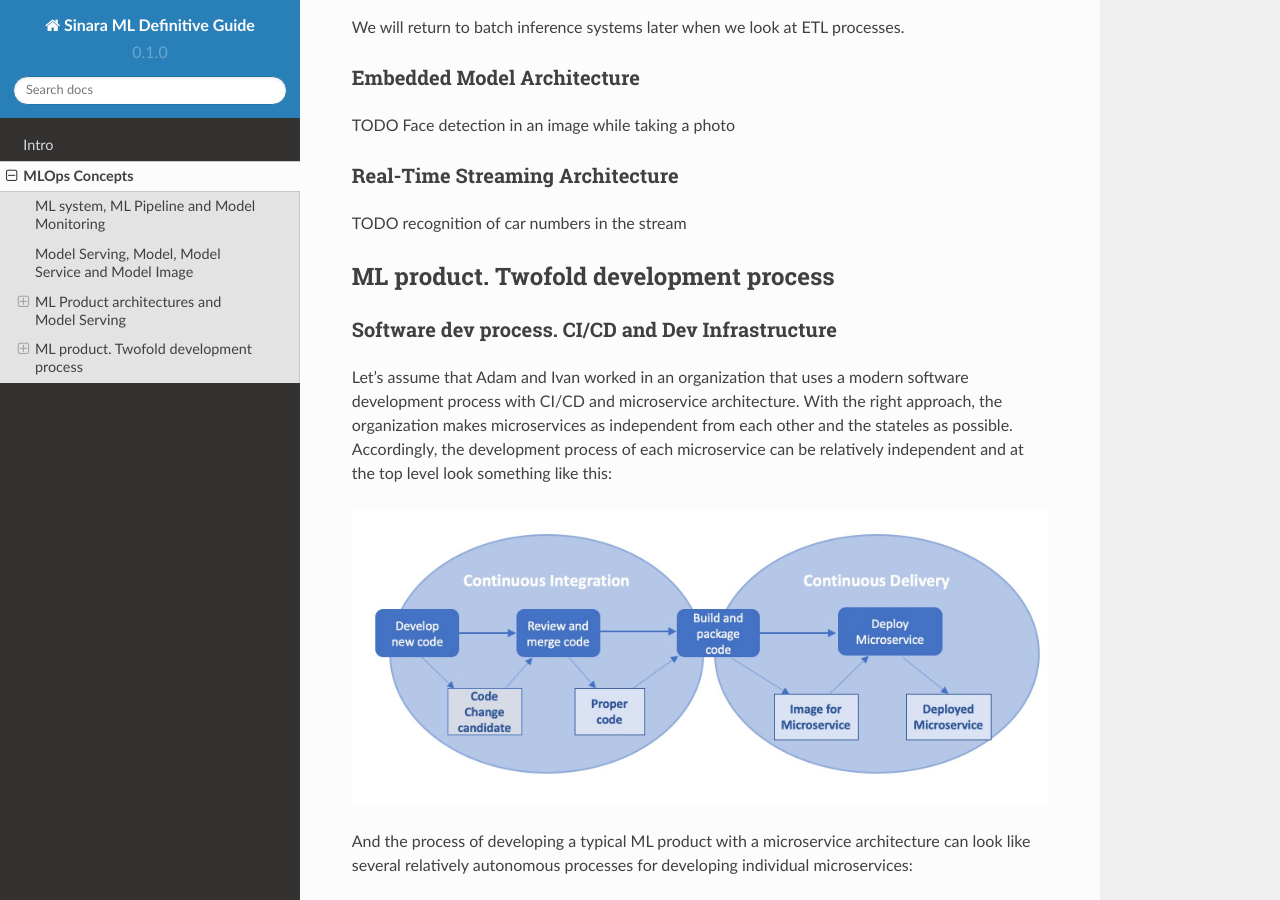
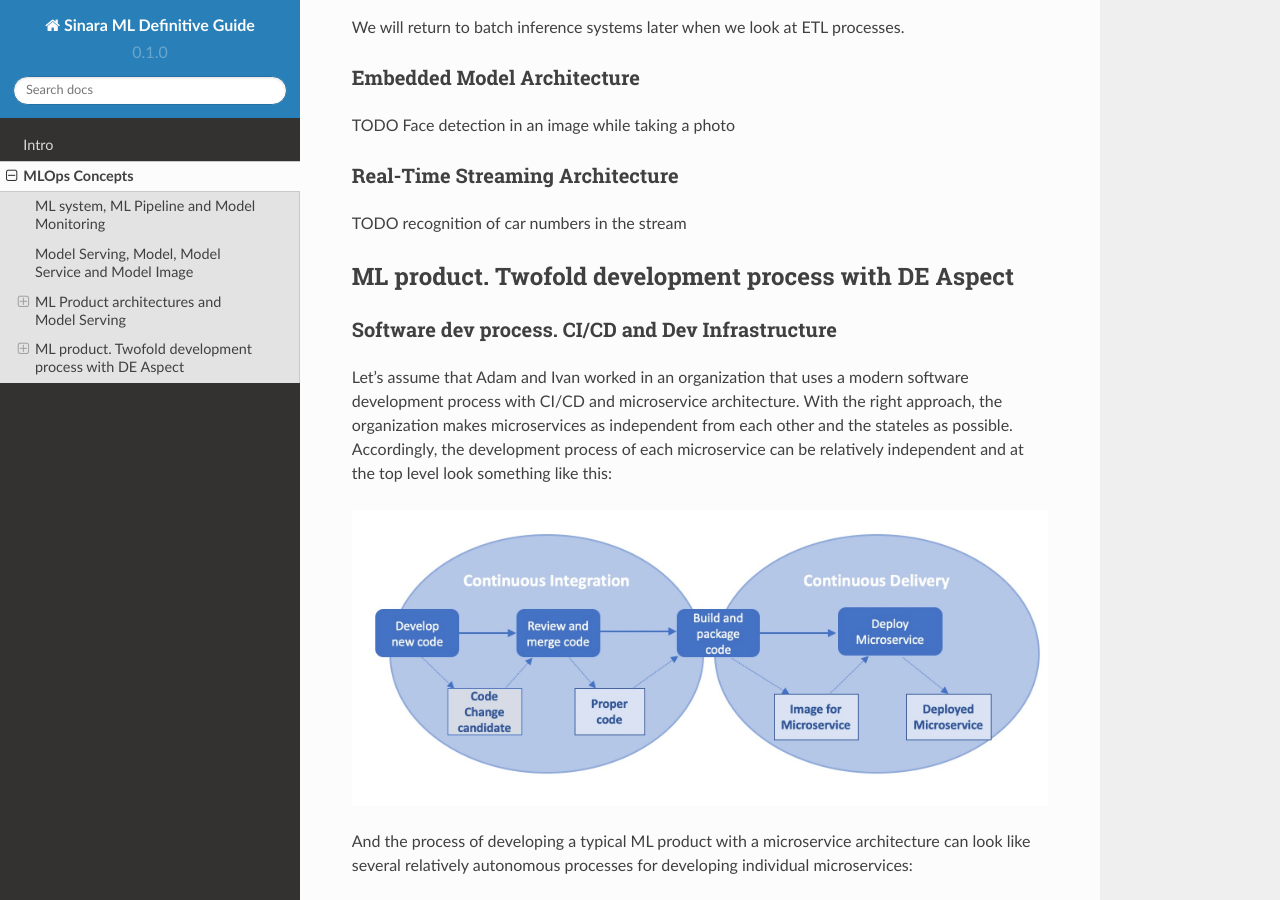
Before and after one commit to 4-DS/SinaraML-Def-Guide, a Sphinx documentation site: the page built from docs/source/concepts.rst, in a window 1280 px wide and 900 px high, scrolled down 3791 px. Built offline with Sphinx 7.4.7 and the Read the Docs theme 2.0.0, drawn with Linux system fonts in a browser that asks for light colours.

Commit message:
Update concepts.rst

```diff
--- a/docs/source/concepts.rst
+++ b/docs/source/concepts.rst
@@ -80,8 +80,9 @@ Real-Time Streaming Architecture
 TODO
 recognition of car numbers in the stream
 
-ML product. Twofold development process
-***************************************
+ML product. Twofold development process with DE Aspect
+********************************************************************
+
 
 Software dev process. CI/CD and Dev Infrastructure
 ==================================================
```
